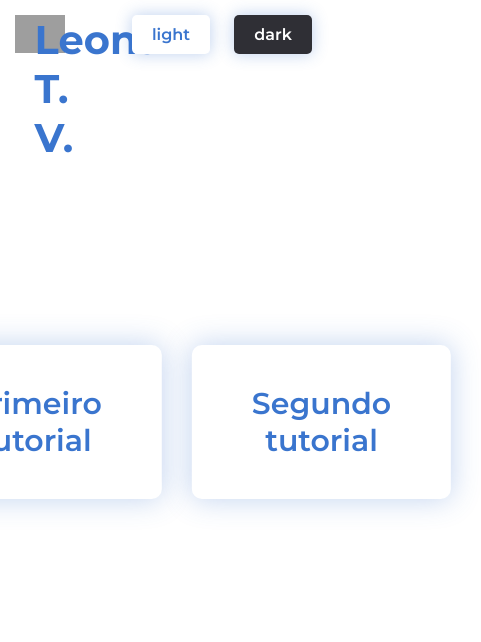
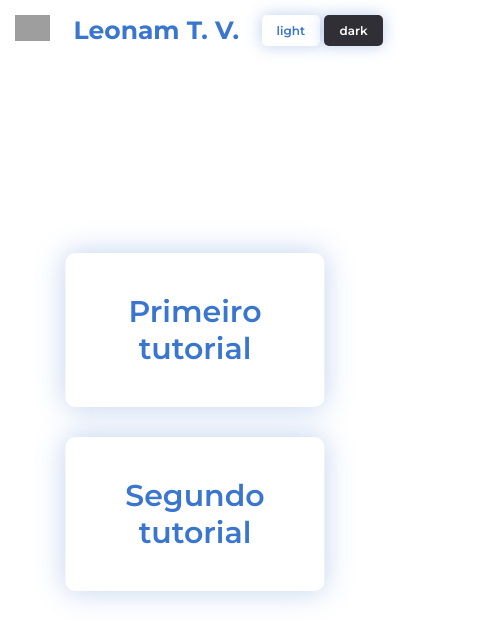
Before and after one commit to leonamtv/cg, a plain HTML site: page index.html in a window 390 px wide. Shown: the whole page, 481 px wide, since content can reach past the window. Drawn offline with Linux system fonts and the light colour scheme; grey boxes are pictures that could not be loaded.

Commit message:
Site responsivo

```diff
--- a/index.html
+++ b/index.html
@@ -14,7 +14,7 @@
         <h1>
             Leonam T. V.
         </h1>
-        <div>
+        <div class='dark-mode-desktop'>
             <button title='Mudar para o tema light' id='light'>light</button>
             <button title='Mudar para o tema dark' id='dark'>dark</button>
         </div>
--- a/style.css
+++ b/style.css
@@ -42,7 +42,7 @@ body {
     width: 100vw;
     height : 6vh;
     background: var(--bg);
-    grid-template-columns: 5% 25% 70%;
+    grid-template-columns: 5% 65% 30%;
     vertical-align: middle;
     padding : 15px;
 }
@@ -122,3 +122,30 @@ button:hover {
 .wrapper div:hover {
     box-shadow: 0px 0px 80px 1px var(--hover-shadow);
 }
+
+@media only screen and (max-width : 800px) {
+
+    .title {
+        grid-template-columns: 15% auto auto;
+    }
+
+    .title h1 {
+        font-size: 25px;
+    }
+
+    .title img {
+        width : 35px
+    }
+
+    button {
+        margin-right: 0;
+        font-size: 12px;
+        cursor: pointer;
+        padding: 8px 15px;
+        border-radius: 5px;
+    }
+
+    .wrapper {
+        grid-template-columns: auto;
+    }
+}
```
